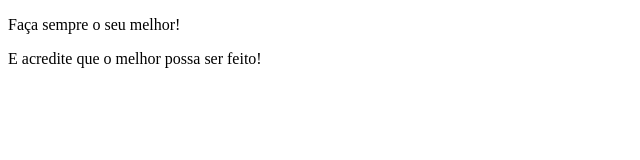
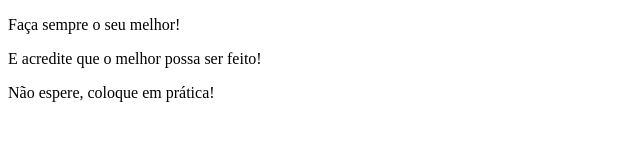
Before and after one commit to Dantas853/Projeto-1---M-dulo-01, a plain HTML site: page index.html in a window 1280 px wide. Shown: the whole page, without its empty margins (0-640 px from the left). Drawn offline with Linux system fonts and the light colour scheme.

Commit message:
Frases motivacionais REV 02

```diff
--- a/index.html
+++ b/index.html
@@ -8,6 +8,7 @@
 <body>
     <p>Faça sempre o seu melhor!</p>
     <p>E acredite que o melhor possa ser feito!</p>
+    <p>Não espere, coloque em prática!</p>
 
 </body>
 </html>
```
